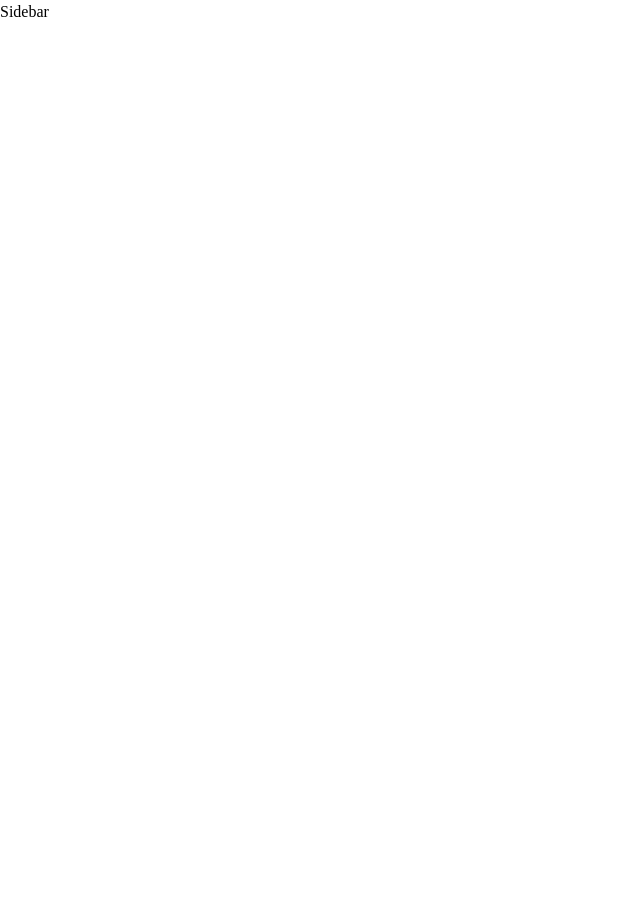
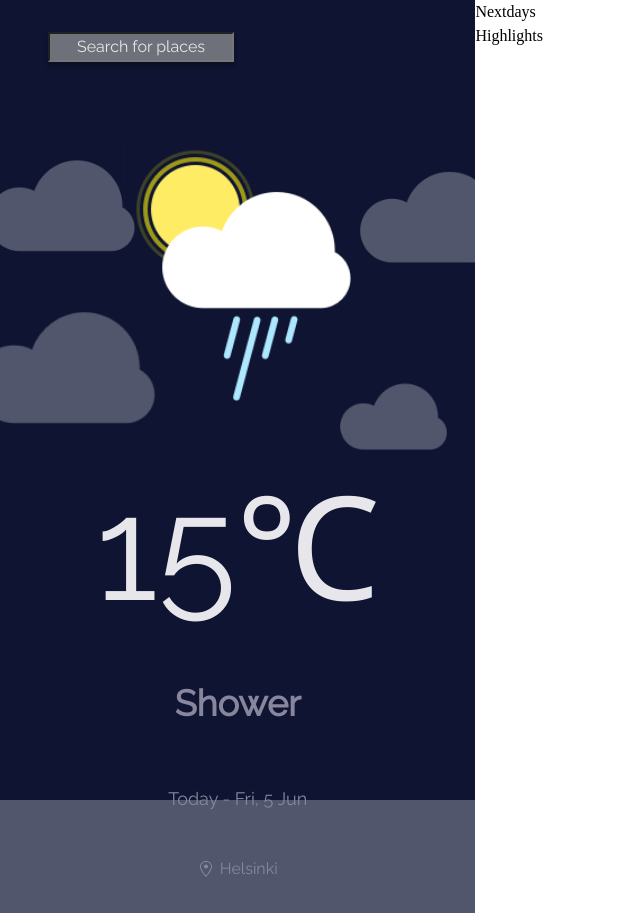
Before and after one commit to arslann/weather_app, a React (Create React App) app: page / in a window 1280 px wide. Shown: the whole page, without its empty margins (0-640 px from the left). Before the commit the page ends 800 px from the top, so only its background shows below. Built offline with nearby package versions, Linux system fonts and the light colour scheme.

Commit message:
complete sidebar component

```diff
--- a/src/App.css
+++ b/src/App.css
@@ -18,7 +18,8 @@
     3. Allow percentage-based heights in the application
   */
 html,
-body {
+body,
+#root {
   height: 100%;
 }
 
@@ -66,3 +67,8 @@ h5,
 h6 {
   overflow-wrap: break-word;
 }
+
+.app {
+  height: 100%;
+  display: flex;
+}
--- a/src/App.js
+++ b/src/App.js
@@ -1,8 +1,19 @@
-import Sidebar from './components/sidebar/Sidebar';
+import { Sidebar } from './components';
 import './App.css';
+import { Highlights, Nextdays } from './containers';
 
 function App() {
-  return <Sidebar></Sidebar>;
+  return (
+    <>
+      <div className="app">
+        <Sidebar></Sidebar>
+        <div className="background">
+          <Nextdays></Nextdays>
+          <Highlights></Highlights>
+        </div>
+      </div>
+    </>
+  );
 }
 
 export default App;
--- a/src/components/sidebar/Sidebar.jsx
+++ b/src/components/sidebar/Sidebar.jsx
@@ -1,8 +1,41 @@
 import React from 'react';
 import './sidebar.css';
 
+import icon from '../../assets/Shower.png';
+import { GoLocation } from 'react-icons/go';
+
 function Sidebar() {
-  return <div>Sidebar</div>;
+  return (
+    <div className="wa__sidebar">
+      <div className="wa__sidebar-filter">
+        <div className="wa__sidebar-input">
+          <input
+            type="text"
+            name="search"
+            id="search"
+            placeholder="Search for places"
+          />
+        </div>
+        <div className="wa__sidebar-icon">
+          <img src={icon} alt="" />
+        </div>
+
+        <div className="wa__sidebar-container">
+          <div className="wa__sidebar-container-weather">
+            <p>15℃</p>
+            <p>Shower</p>
+          </div>
+          <div className="wa__sidebar-container-date">
+            <p>Today - Fri, 5 Jun</p>
+          </div>
+          <div className="wa__sidebar-container-location">
+            <GoLocation />
+            <p> Helsinki</p>
+          </div>
+        </div>
+      </div>
+    </div>
+  );
 }
 
 export default Sidebar;
--- a/src/components/sidebar/sidebar.css
+++ b/src/components/sidebar/sidebar.css
@@ -0,0 +1,97 @@
+.wa__sidebar {
+  min-height: 100%;
+  width: max-content;
+
+  color: var(--color-primary);
+
+  background-image: url(../../assets/Cloud-background.png);
+  background-repeat: no-repeat;
+  background-position: center;
+  background-position-y: 120px;
+  background-size: 600px;
+  background-color: var(--color-card-bg);
+
+  font-family: var(--font-family);
+}
+
+.wa__sidebar-filter {
+  padding: 32px 96px;
+  min-height: 100%;
+  width: 100%;
+
+  background-color: rgba(8, 15, 46, 0.7);
+}
+
+.wa__sidebar-input {
+  margin-left: -48px;
+}
+
+.wa__sidebar-input input {
+  background-color: #6e707a;
+  box-shadow: 0px 4px 4px rgba(0, 0, 0, 0.25);
+  outline: none;
+  text-align: center;
+}
+
+.wa__sidebar-input input::placeholder {
+  color: var(--color-primary);
+}
+
+.wa__sidebar-icon {
+  width: 100%;
+  text-align: center;
+
+  margin-top: 76px;
+}
+
+.wa__sidebar-icon img {
+  width: 80%;
+  margin: auto;
+}
+
+.wa__sidebar-container {
+  display: flex;
+  flex-direction: column;
+
+  margin-top: 64px;
+  text-align: center;
+}
+
+.wa__sidebar-container-weather p:first-child {
+  font-weight: 500;
+  font-size: 144px;
+  line-height: 169px;
+}
+
+.wa__sidebar-container-weather p:nth-child(2) {
+  margin-top: 48px;
+
+  font-weight: 600;
+  font-size: 36px;
+  line-height: 42px;
+
+  color: var(--color-secondary);
+}
+
+.wa__sidebar-container-date {
+  margin-top: 64px;
+}
+
+.wa__sidebar-container-date {
+  color: var(--color-secondary);
+
+  font-weight: 500;
+  font-size: 18px;
+  line-height: 21px;
+}
+
+.wa__sidebar-container-location {
+  margin-top: 48px;
+
+  display: flex;
+  align-items: center;
+  justify-content: center;
+  gap: 6px;
+
+  color: var(--color-secondary);
+}
--- a/src/index.css
+++ b/src/index.css
@@ -4,6 +4,7 @@
   --font-family: 'Raleway', sans-serif;
 
   --color-bg: #100e1d;
-  --color-text: #e7e7eb;
+  --color-primary: #e7e7eb;
+  --color-secondary: #88869d;
   --color-card-bg: #1e213a;
 }
```
